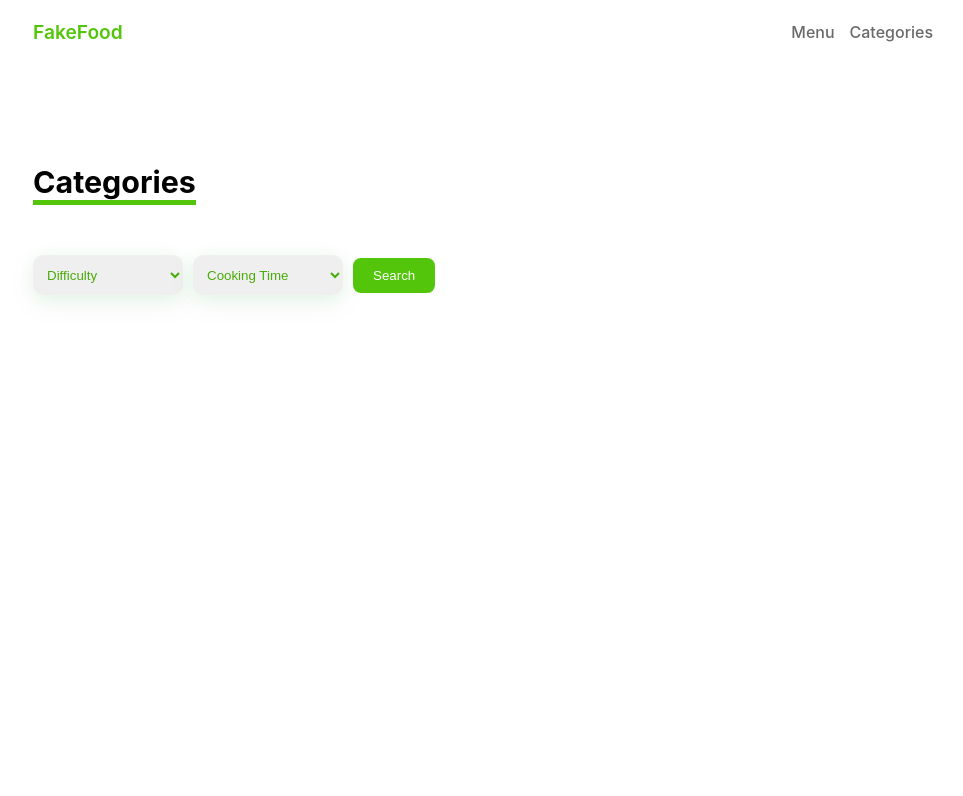
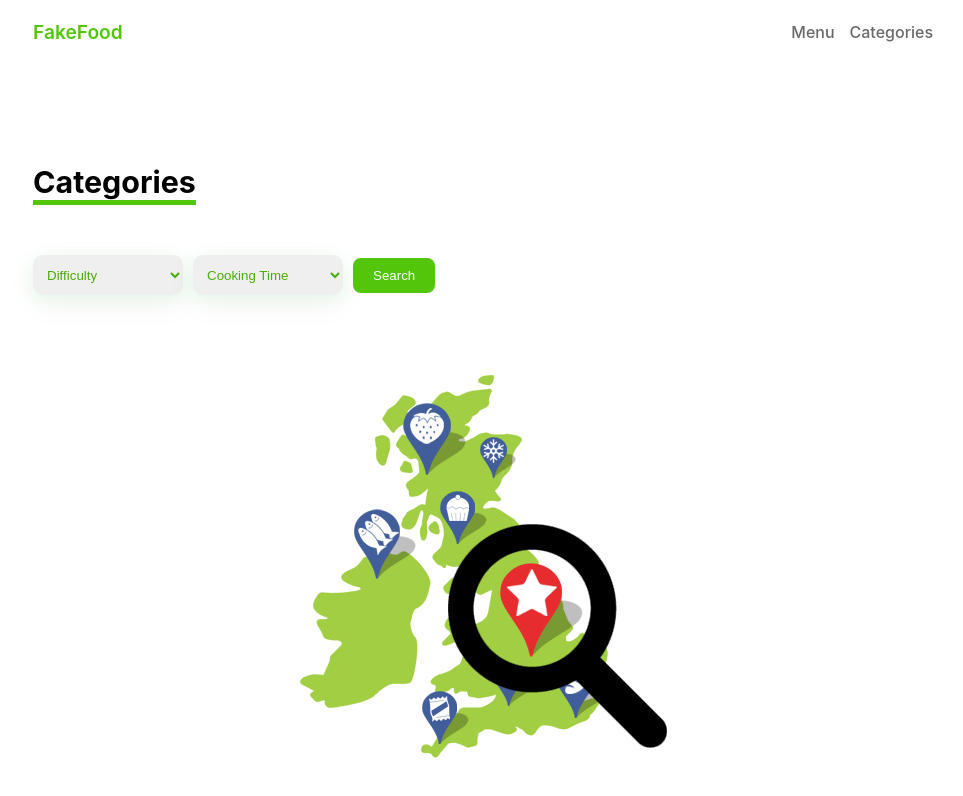
Before and after one commit to merfdev/FakeFood, a Next.js app: page /categories in a window 1280 px wide. Shown: the top 796 px of the page, without its empty margins (157-1120 px from the left). Built offline with nearby package versions, Linux system fonts and the light colour scheme; data requests are answered from the project's data file.

Commit message:
creat card in categoriesPage

```diff
--- a/components/templates/CategoriesPage.js
+++ b/components/templates/CategoriesPage.js
@@ -1,10 +1,17 @@
-import { useState } from "react";
+import { useEffect, useState } from "react";
 import styles from "./CategoriesPage.module.css";
 import { useRouter } from "next/router";
+import Card from "../modules/Card";
 
-function CategoriesPage() {
+function CategoriesPage({ data }) {
   const router = useRouter();
   const [query, setQuery] = useState({ difficulty: "", time: "" });
+
+  useEffect(() => {
+    const { difficulty, time } = router.query;
+    setQuery({ difficulty, time });
+  }, []);
+
   const changeHandler = (e) => {
     setQuery({ ...query, [e.target.name]: e.target.value });
   };
@@ -36,6 +43,14 @@ function CategoriesPage() {
           </select>
           <button onClick={searchHandler}>Search</button>
         </div>
+        <div className={styles.cards}>
+          {!data.length ? (
+            <img src="/images/search.png" alt="category" />
+          ) : null}
+          {data.map((food) => (
+            <Card key={food.id} {...food} />
+          ))}
+        </div>
       </div>
     </div>
   );
--- a/pages/categories/index.js
+++ b/pages/categories/index.js
@@ -1,7 +1,37 @@
 import CategoriesPage from "@/components/templates/CategoriesPage";
 
-function index() {
-  return <CategoriesPage />;
+function index({ data }) {
+  return <CategoriesPage data={data} />;
 }
 
 export default index;
+
+export async function getServerSideProps(context) {
+  const { difficulty, time } = context.query;
+  const res = await fetch("http://localhost:3001/data");
+  const data = await res.json();
+  const filteredData = data.filter((item) => {
+    const difficultyResult = item.details.filter(
+      (detail) => detail.Difficulty && detail.Difficulty == difficulty
+    );
+    const timeResult = item.details.filter((detail) => {
+      const cookingTime = detail["Cooking Time"] || "";
+      const [timeDetial] = cookingTime.split(" ");
+      if (time == "Less" && timeDetial && +timeDetial <= 30) {
+        return detail;
+      } else if (time == "More" && timeDetial && +timeDetial > 30) {
+        return detail;
+      }
+    });
+    if (time && difficulty && timeResult.length && difficultyResult.length) {
+      return item;
+    } else if (!time && difficulty && difficultyResult.length) {
+      return item;
+    } else if (time && !difficulty && timeResult.length) {
+      return item;
+    }
+  });
+  return {
+    props: { data: filteredData },
+  };
+}
--- a/pages/menu/[id].js
+++ b/pages/menu/[id].js
@@ -31,6 +31,6 @@ export async function getStaticProps(context) {
 
   return {
     props: { data },
-    revalidate: 10, //second
+    revalidate: 60 * 60, //second
   };
 }
--- a/pages/menu/index.js
+++ b/pages/menu/index.js
@@ -12,6 +12,6 @@ export async function getStaticProps() {
   const data = await res.json();
   return {
     props: { data },
-    revalidate: 10, //second
+    revalidate: 60 * 60, //second
   };
 }
```
